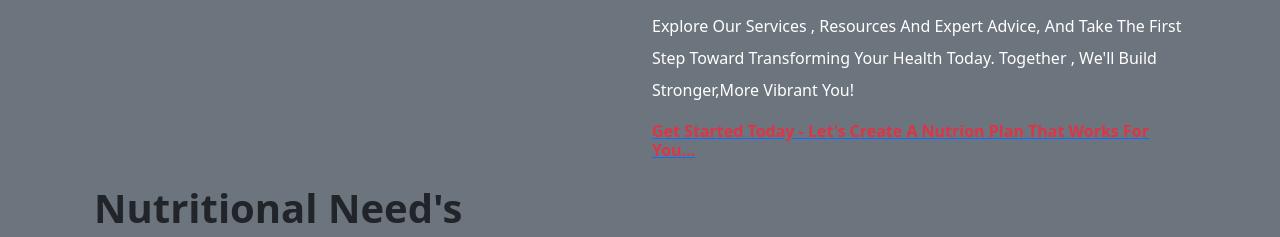
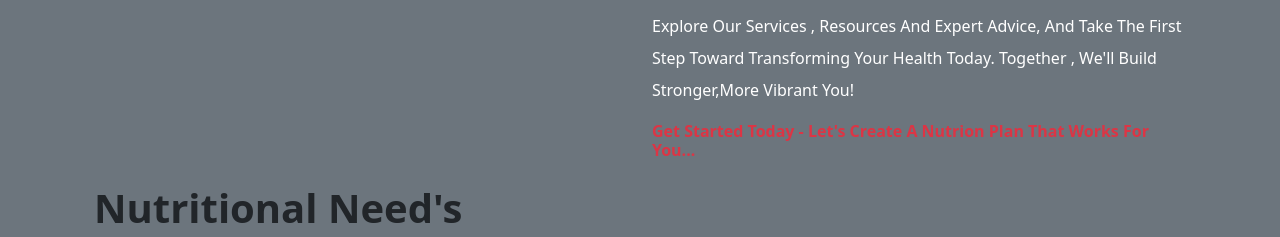
Before and after one commit to umasomu15/center, a plain HTML site: page index.html in a window 1280 px wide. Shown: the part 1480-1717 px from the top of the page. Drawn offline with nearby package versions, Linux system fonts and the light colour scheme.

Commit message:
Update index.html

```diff
--- a/index.html
+++ b/index.html
@@ -186,7 +186,7 @@
                 <p>
                     Explore our services , resources and expert advice, and take the first step toward transforming your health today. Together , we'll build stronger,more vibrant you!
                 </p>
-              <a href="#contact">  <h6 class="fw-bold  text-danger text-decoration-none"> Get Started Today - Let's create a nutrion plan that works for you...</h6></a>
+              <a href="#contact" class="text-decoration-none">  <h6 class="fw-bold  text-danger"> Get Started Today - Let's create a nutrion plan that works for you...</h6></a>
             </div>
             </div>
     </div>
```
